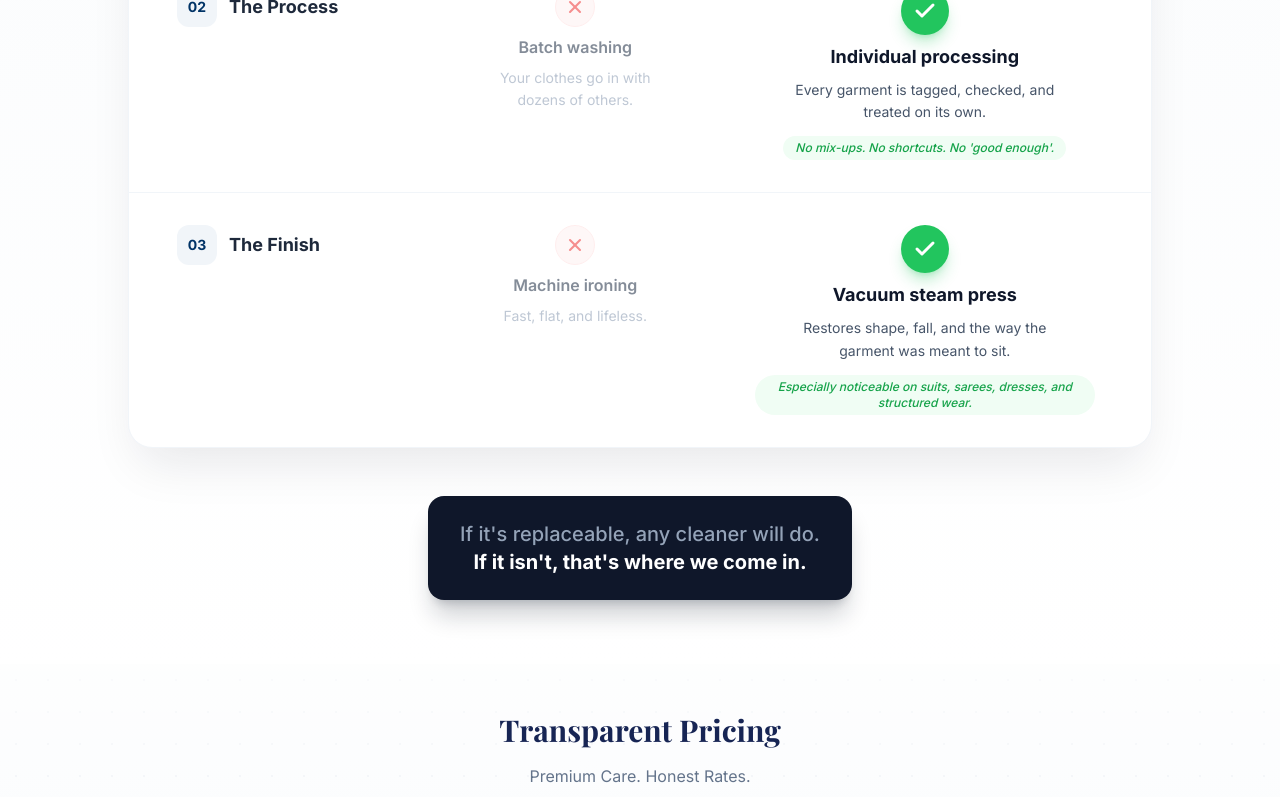
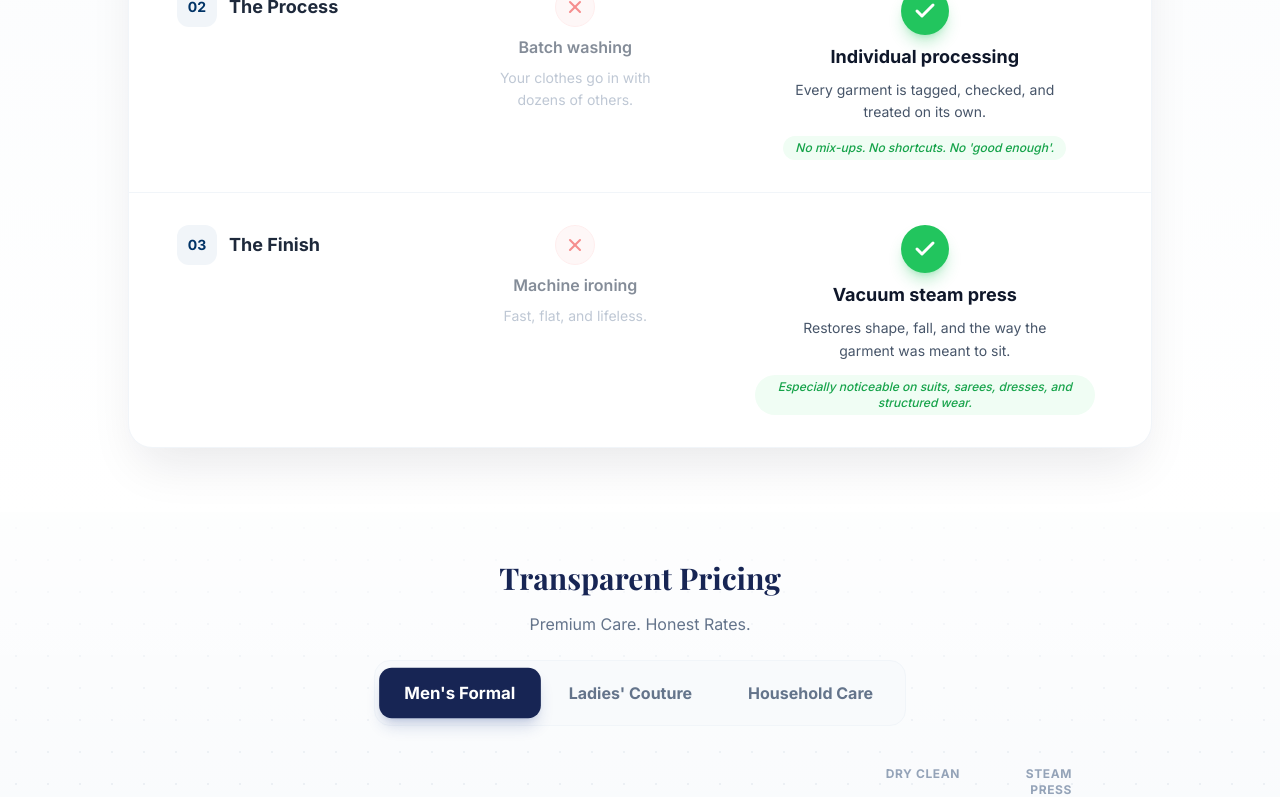
Before and after one commit to comexdryclean70/comex-dryclean-main-website, a Next.js app: page / in a window 1280 px wide. Shown: the part 2907-3704 px from the top of the page. Built offline with nearby package versions, Linux system fonts and the light colour scheme; a web font is replaced by a local one.

Commit message:
remove: footer quote box from comparison section

```diff
--- a/src/components/ComparisonSection.tsx
+++ b/src/components/ComparisonSection.tsx
@@ -186,22 +186,6 @@ export default function ComparisonSection() {
                         </div>
                     ))}
                 </motion.div>
-
-                {/* Footer Closer */}
-                <motion.div
-                    initial={{ opacity: 0, y: 20 }}
-                    whileInView={{ opacity: 1, y: 0 }}
-                    viewport={{ once: true }}
-                    className="mt-12 text-center"
-                >
-                    <div className="inline-block bg-slate-900 text-white px-8 py-6 rounded-2xl shadow-xl shadow-slate-900/20">
-                        <p className="text-lg md:text-xl font-medium leading-relaxed">
-                            <span className="text-slate-400">If it's replaceable, any cleaner will do.</span>
-                            <br />
-                            <span className="text-white font-bold">If it isn't, that's where we come in.</span>
-                        </p>
-                    </div>
-                </motion.div>
             </div>
         </section>
     );
```
